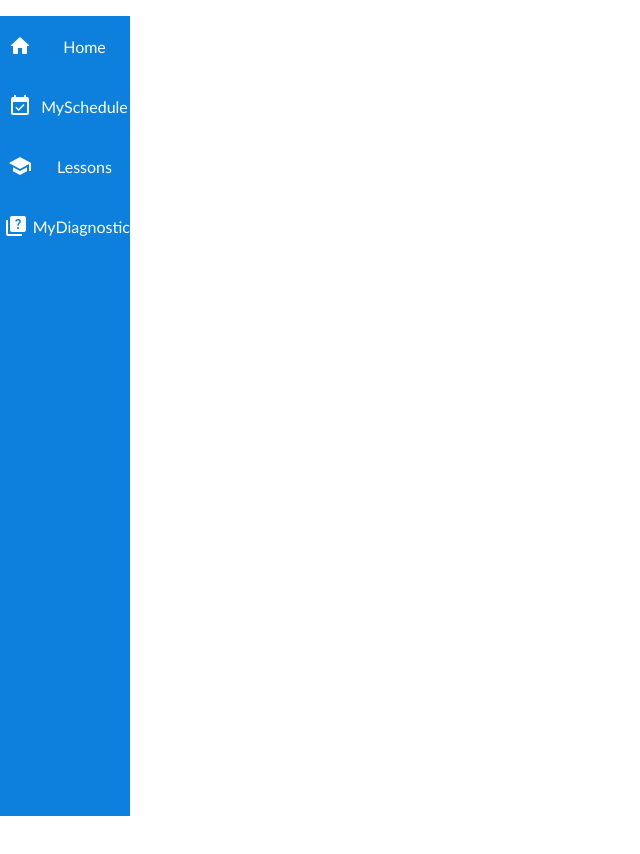
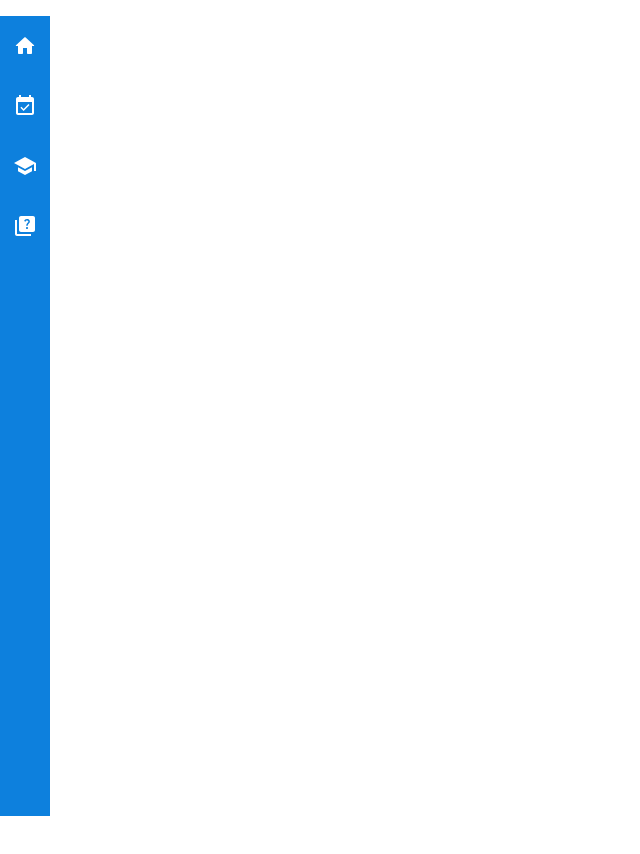
Before and after one commit to Pronkle/hackathon-2024, a React (Create React App) app: page /demo in a window 1280 px wide. Shown: the top 854 px of the page, without its empty margins (0-640 px from the left). Built offline with nearby package versions, Linux system fonts and the light colour scheme.

Commit message:
styling changes

```diff
--- a/src/components/demo/menu/menudata.jsx
+++ b/src/components/demo/menu/menudata.jsx
@@ -6,22 +6,22 @@ import QuizIcon from '@mui/icons-material/Quiz';
 
 export const Menudata = [
     {
-        title: "Home",
+        title: "",
         icon: <HomeRoundedIcon></HomeRoundedIcon>,
         link: "/"
     },
     {
-        title: "MySchedule",
+        title: "",
         icon: <EventAvailableIcon></EventAvailableIcon>,
         link: "/schedule"
     },
     {
-        title: "Lessons",
+        title: "",
         icon: <SchoolIcon></SchoolIcon>,
         link: "/lesson"
     },
     {
-        title: "MyDiagnostic",
+        title: "",
         icon: <QuizIcon></QuizIcon>,
         link: "/diagnostic"
     }
--- a/src/components/demo/menu/style.css
+++ b/src/components/demo/menu/style.css
@@ -1,6 +1,6 @@
 .Menu{
     height: 100vh;
-    width: 130px;
+    width: 50px;
     background-color: #0d80dd;
 }
 
@@ -15,7 +15,7 @@
 }
 
 .Menulist .row{
-    width:130px;
+    width:50px;
     height:60px;
     list-style-type: none;
     display: flex;
@@ -32,11 +32,7 @@
     background-color: darkblue;
 }
 .row #icon{
-    flex:30%;
+    flex:100%;
     display:grid;
     place-items: center;
 }
-
-.row #title{
-    flex:70%
-}
```
